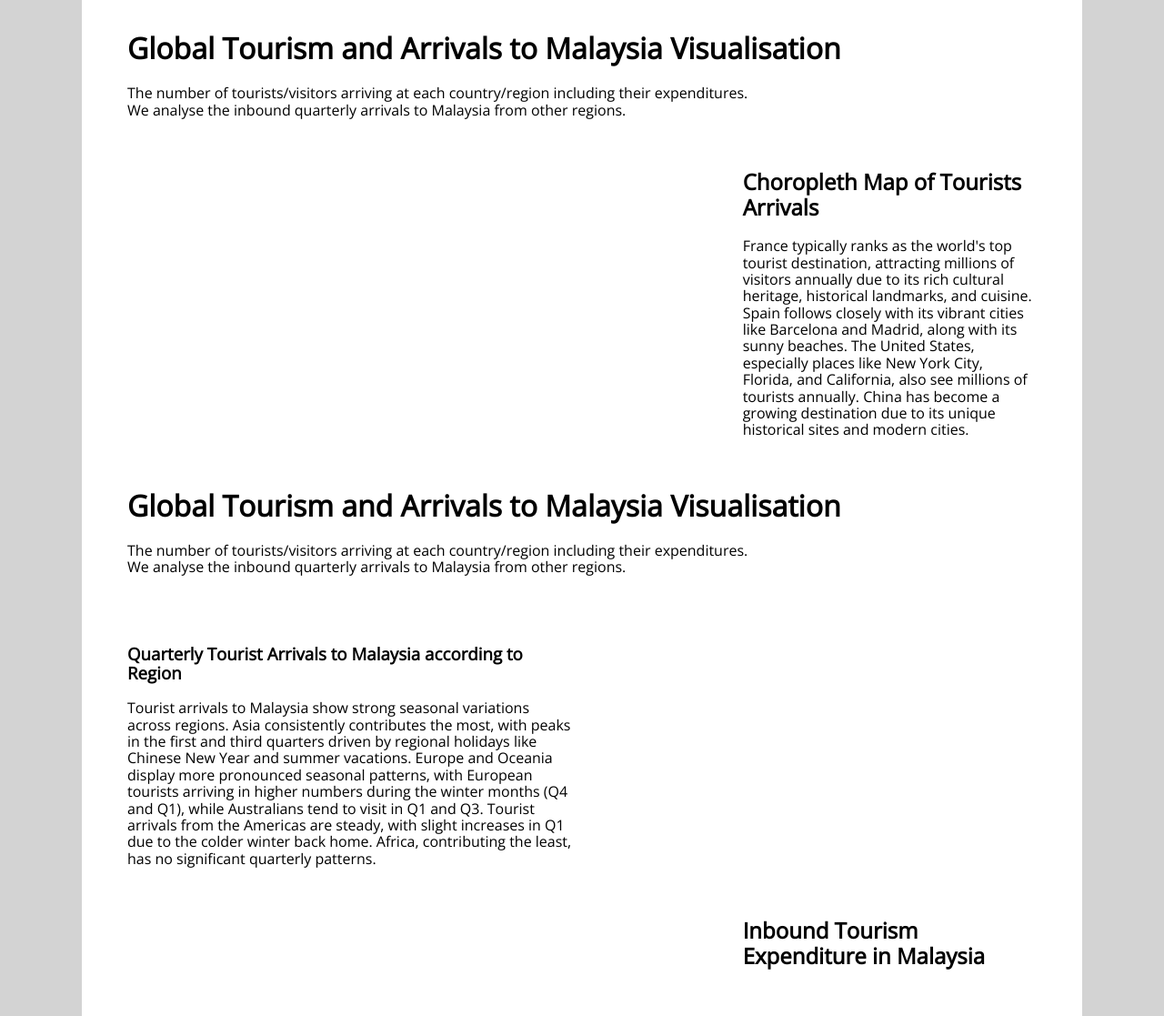
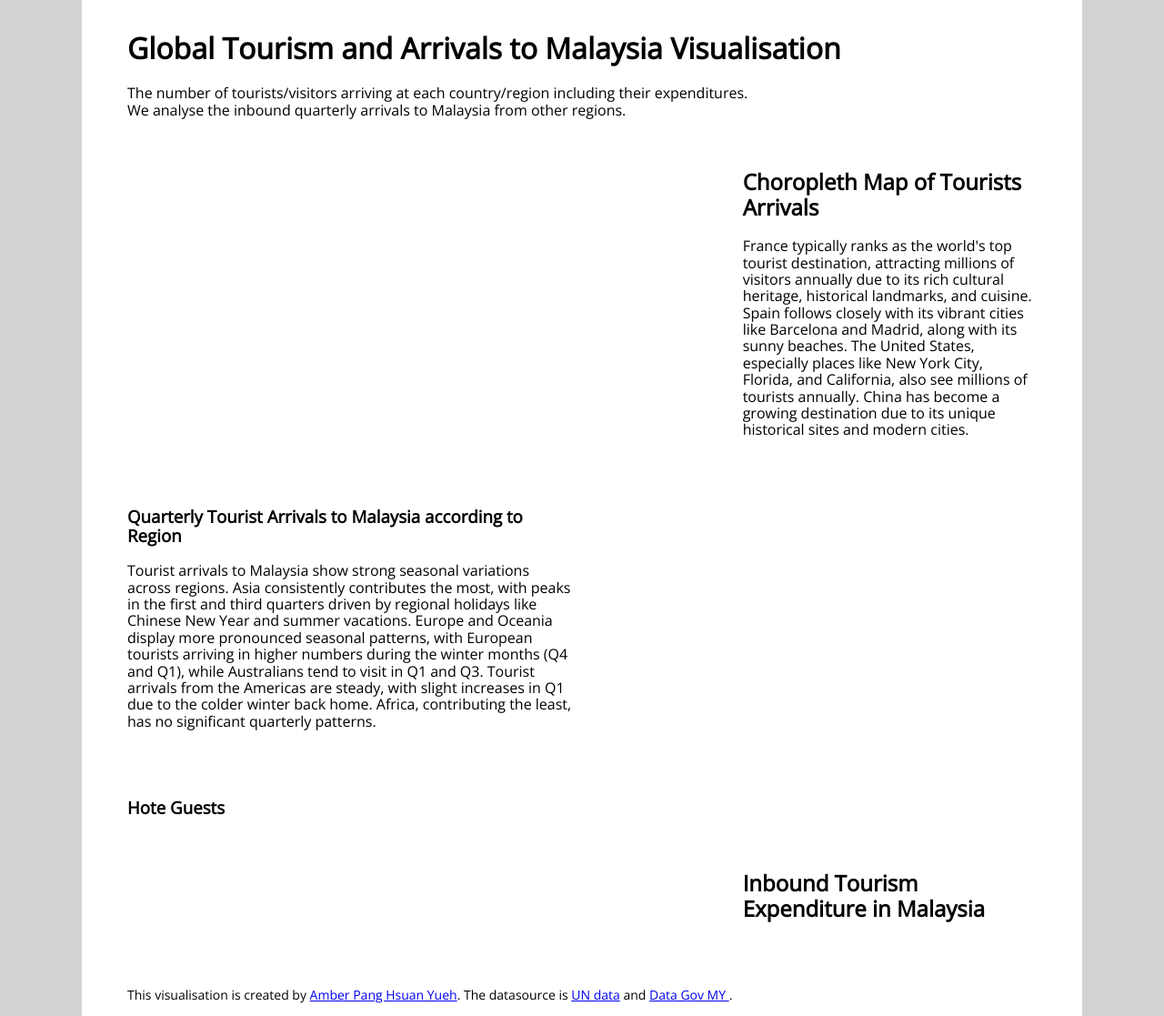
Before and after one commit to amberphy/FIT3179, a plain HTML site: page index.html in a window 1280 px wide. Shown: the top 1117 px of the page at 91% size. Drawn offline with nearby package versions, Linux system fonts and the light colour scheme; a script that the page names is missing.

Commit message:
Update to html

```diff
--- a/index.html
+++ b/index.html
@@ -57,15 +57,7 @@
 
         </div>
         <!-- end pure grid group -->
-         <!-- pure grid group -->
-         <div class="pure-g">
-          <div class="pure-u-1-1">
-            <h1>Global Tourism and Arrivals to Malaysia Visualisation</h1>
-            <p>The number of tourists/visitors arriving at each country/region including their expenditures. <br>
-            We analyse the inbound quarterly arrivals to Malaysia from other regions.</p>
-          </div>
-        </div>
-        <!-- end pure grid group -->
+
         <!-- pure grid group -->
         <div class="pure-g">
           <div class="pure-u-1-2">
@@ -80,6 +72,19 @@
           </div>
           <div class="pure-u-1-2">
             <div id="vis2" class="vis-container"></div>
+          </div>
+        </div>
+        <!-- end pure grid group -->
+         <!-- pure grid group -->
+         <div class="pure-g">
+          <div class="pure-u-1-2">
+            <div class="description description-left">
+              <h3>Hote Guests</h3>
+              <p></p>
+            </div>
+          </div>
+          <div class="pure-u-1-2">
+            <div id="vis4" class="vis-container"></div>
           </div>
         </div>
         <!-- end pure grid group -->
```
